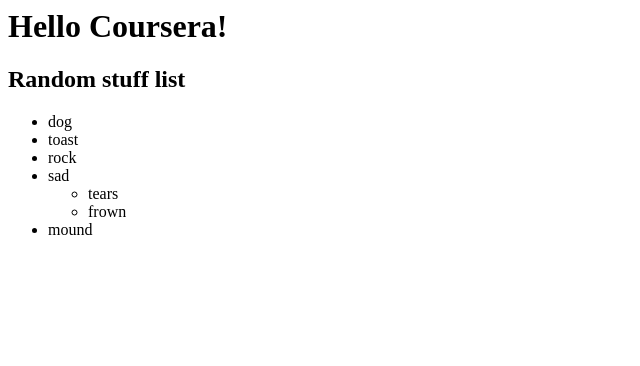
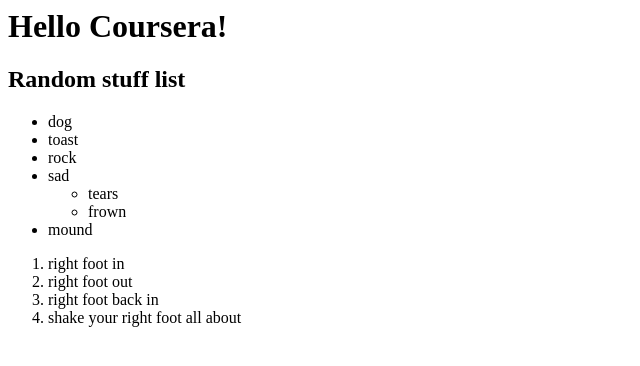
Before and after one commit to DoloEazy/Coursera-Test, a plain HTML site: page site/index.html in a window 1280 px wide. Shown: the whole page, without its empty margins (0-640 px from the left). Drawn offline with Linux system fonts and the light colour scheme.

Commit message:
added ordered list

```diff
--- a/site/index.html
+++ b/site/index.html
@@ -20,6 +20,13 @@
     <li>mound</li>
 </ul>
 
+<ol>
+    <li>right foot in</li>
+    <li> right foot out</li>
+    <li>right foot back in</li>
+    <li> shake your right foot all about</li>
+</ol>
+
 </body>
 
 
```
